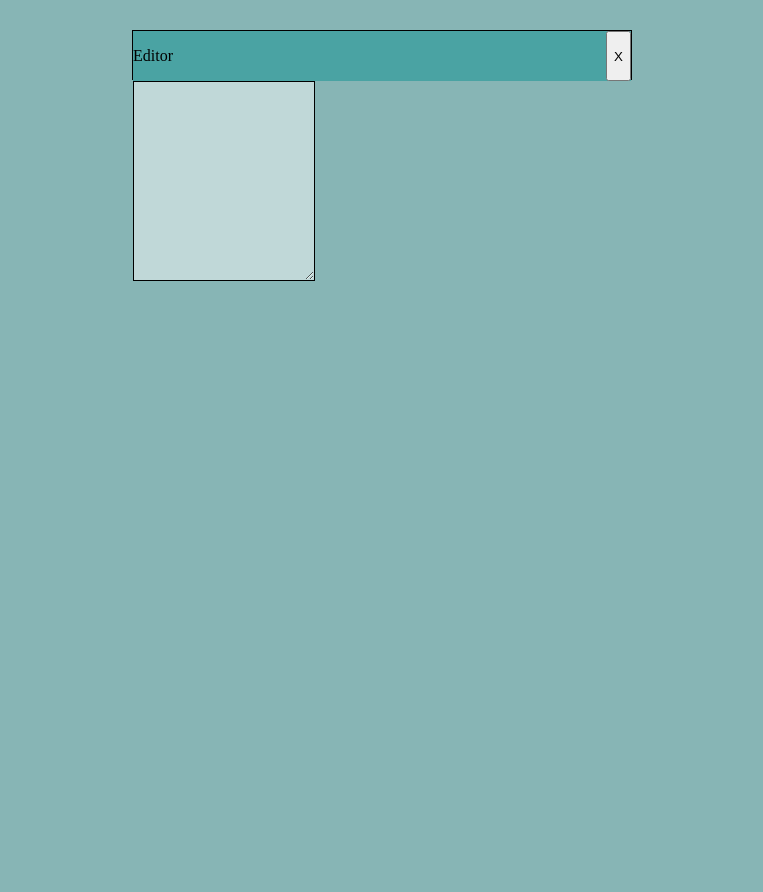
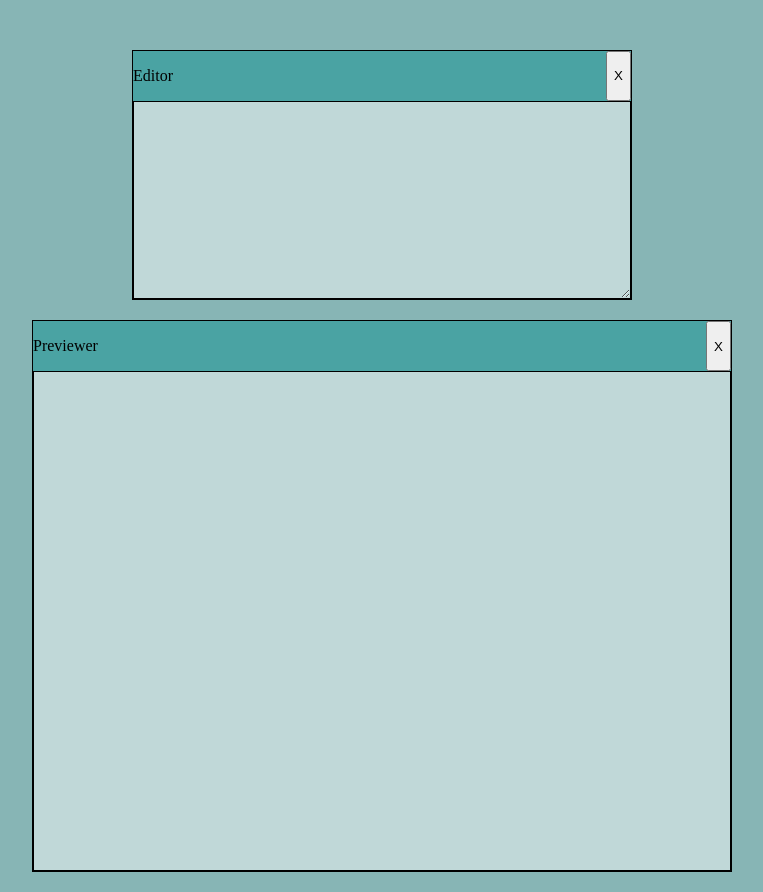
Before and after one commit to mdtagg/Markdown_Previewer, a React (Vite) app: page / in a window 1280 px wide. Shown: the whole page, without its empty margins (258-1021 px from the left). Before the commit the page ends 800 px from the top, so only its background shows below. Built offline with nearby package versions, Linux system fonts and the light colour scheme.

Commit message:
markup state added to track input of editor and display in preview

```diff
--- a/src/App.tsx
+++ b/src/App.tsx
@@ -1,13 +1,20 @@
 import Editor from "./components/Editor"
 import Previewer from "./components/Previewer"
 import "./App.css"
+import { useState } from "react"
 
 function App() {
 
+    const [markup, setMarkup] = useState('')
+
     return (
       <>
-        <Editor/>
-        <Previewer/>
+        <Editor
+            setMarkup={setMarkup}
+        />
+        <Previewer
+            markup={markup}
+        />
       </>
     )
   }
--- a/src/components/Editor/Editor.css
+++ b/src/components/Editor/Editor.css
@@ -1,9 +1,11 @@
 
 .editor-container {
-    height:50px;
+    height:250px;
     width:500px;
     border:1px solid black;
-    margin-top:30px;
+    margin-top:50px;
+    margin-left:auto;
+    margin-right:auto;
 }
 
 .editor-header {
@@ -11,14 +13,14 @@
     display:flex;
     justify-content: space-between;
     width:100%;
+    height:20%;
 }
 
 #editor {
-    max-width:500px;
-    min-height:200px;
+    width:100%;
+    min-height:80%;
     background:#c0d8d8;
     resize:vertical;
-    padding:0;
     border:1px solid black;
     outline:none;
     padding-top:5px;
--- a/src/components/Editor/index.tsx
+++ b/src/components/Editor/index.tsx
@@ -1,6 +1,17 @@
 import "./Editor.css"
 
-const Editor = () => {
+interface EditorProps {
+    setMarkup:React.Dispatch<React.SetStateAction<string>>
+}
+
+const Editor = (props:EditorProps) => {
+
+    const { setMarkup } = props
+
+    const handleChange = (e:React.ChangeEvent<HTMLTextAreaElement>) => {
+        const input = e.target.value
+        setMarkup(input)
+    }
 
     return (
         <div className="editor-container">
@@ -10,6 +21,7 @@ const Editor = () => {
             </div>
             <textarea
                 id="editor"
+                onChange={handleChange}
             >
             </textarea>
         </div>
--- /dev/null
+++ b/src/components/Previewer/Previewer.css
@@ -0,0 +1,23 @@
+
+.preview-container {
+    min-height:500px;
+    width:700px;
+    border:1px solid black;
+    margin-top:20px;
+    margin-bottom:20px;
+}
+
+.preview-header {
+    background:#4aa3a3;
+    display:flex;
+    justify-content: space-between;
+    width:100%;
+    height:20%;
+}
+
+#preview {
+    margin:0;
+    min-height:500px;
+    background:#c0d8d8;
+    border:1px solid black;
+}
--- a/src/components/Previewer/index.tsx
+++ b/src/components/Previewer/index.tsx
@@ -1,8 +1,26 @@
+import "./Previewer.css"
 
+interface PreviewerProps {
+    markup:string
+}
 
-const Previewer = () => {
+const Previewer = (props:PreviewerProps) => {
+
+    const { markup } = props
+
     return (
-        <div></div>
+        <div className="preview-container">
+            <div
+                className="preview-header"
+            >
+                <p>Previewer</p>
+                <button>X</button>
+            </div>
+            <p id="preview">
+              {markup}
+            </p>
+        </div>
+
     )
 }
 
```
